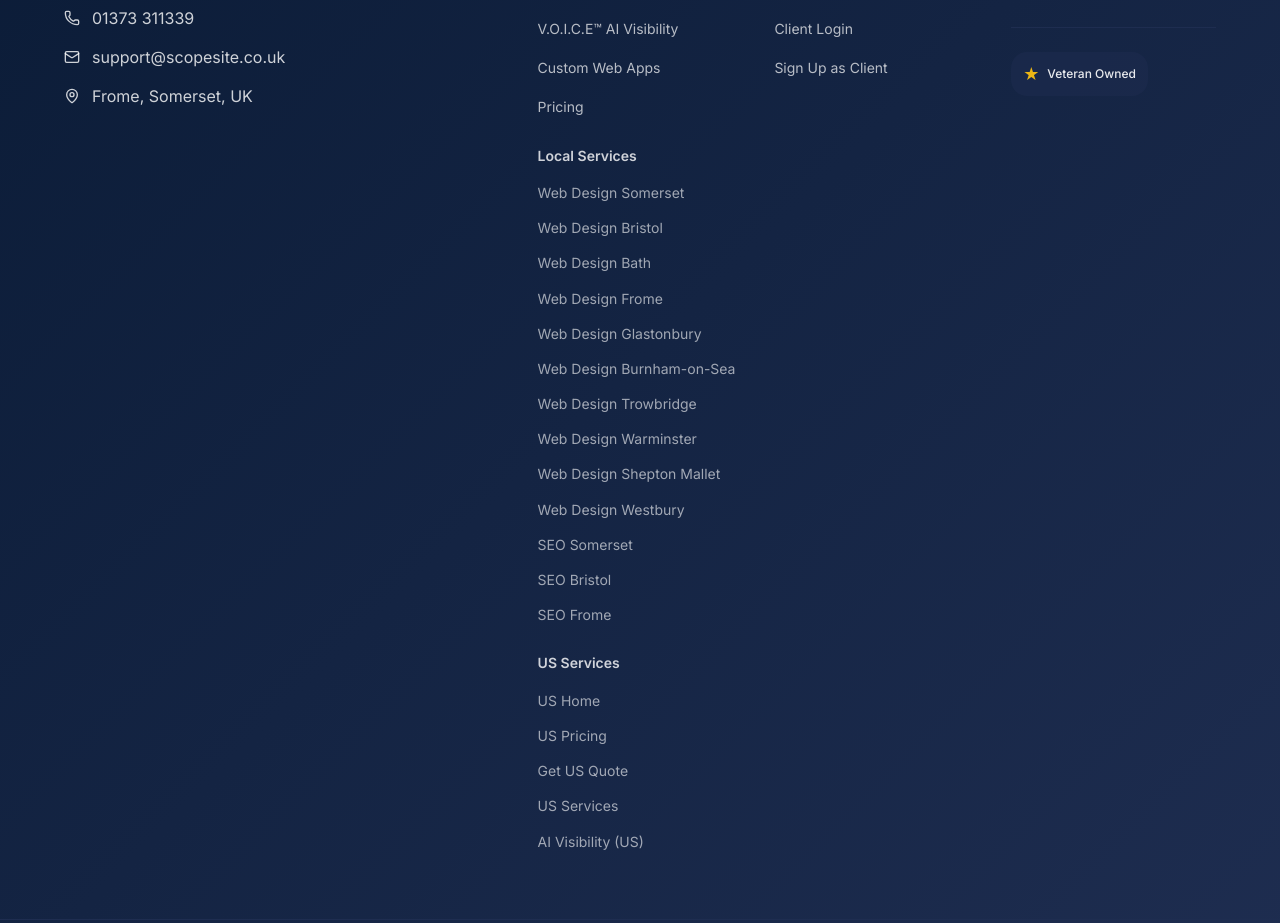
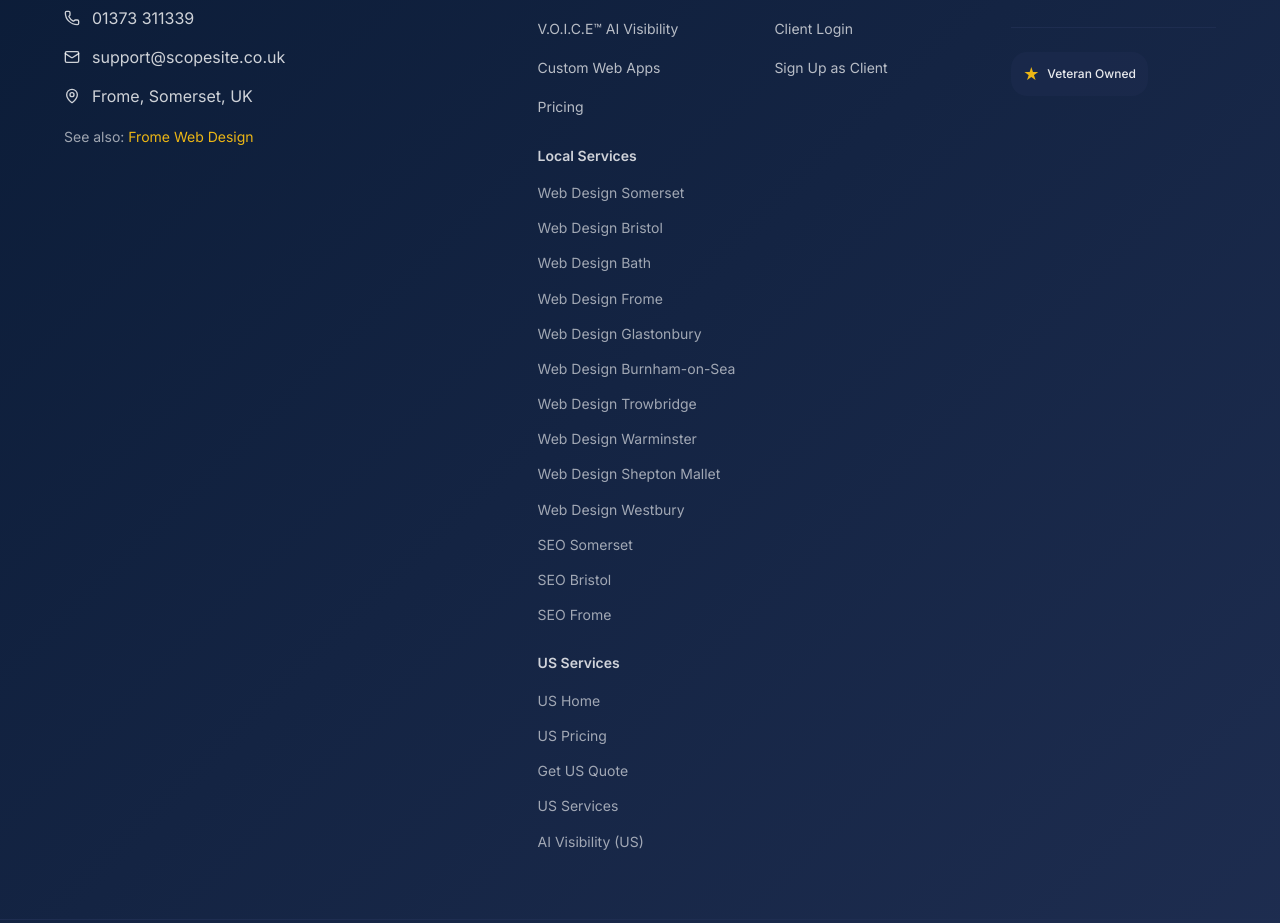
Before and after one commit to Scopesite/scopesite-ssr, a Next.js app: page / in a window 1280 px wide. Shown: the part 4828-5751 px from the top of the page. Built offline with nearby package versions, Linux system fonts and the light colour scheme.

Commit message:
Add dofollow link to Frome Web Design microsite in footer
Made-with: Cursor

```diff
--- a/src/components/layout/Footer.tsx
+++ b/src/components/layout/Footer.tsx
@@ -130,6 +130,18 @@ export function Footer() {
                 <span>Frome, Somerset, UK</span>
               </div>
             </div>
+
+            {/* Sister site */}
+            <p className="text-white/60 text-body-sm mt-4">
+              See also:{' '}
+              <a
+                href="https://www.fromewebdesign.com"
+                target="_blank"
+                className="text-brand-gold hover:text-white transition-colors"
+              >
+                Frome Web Design
+              </a>
+            </p>
           </div>
 
           {/* Services Links */}
```
